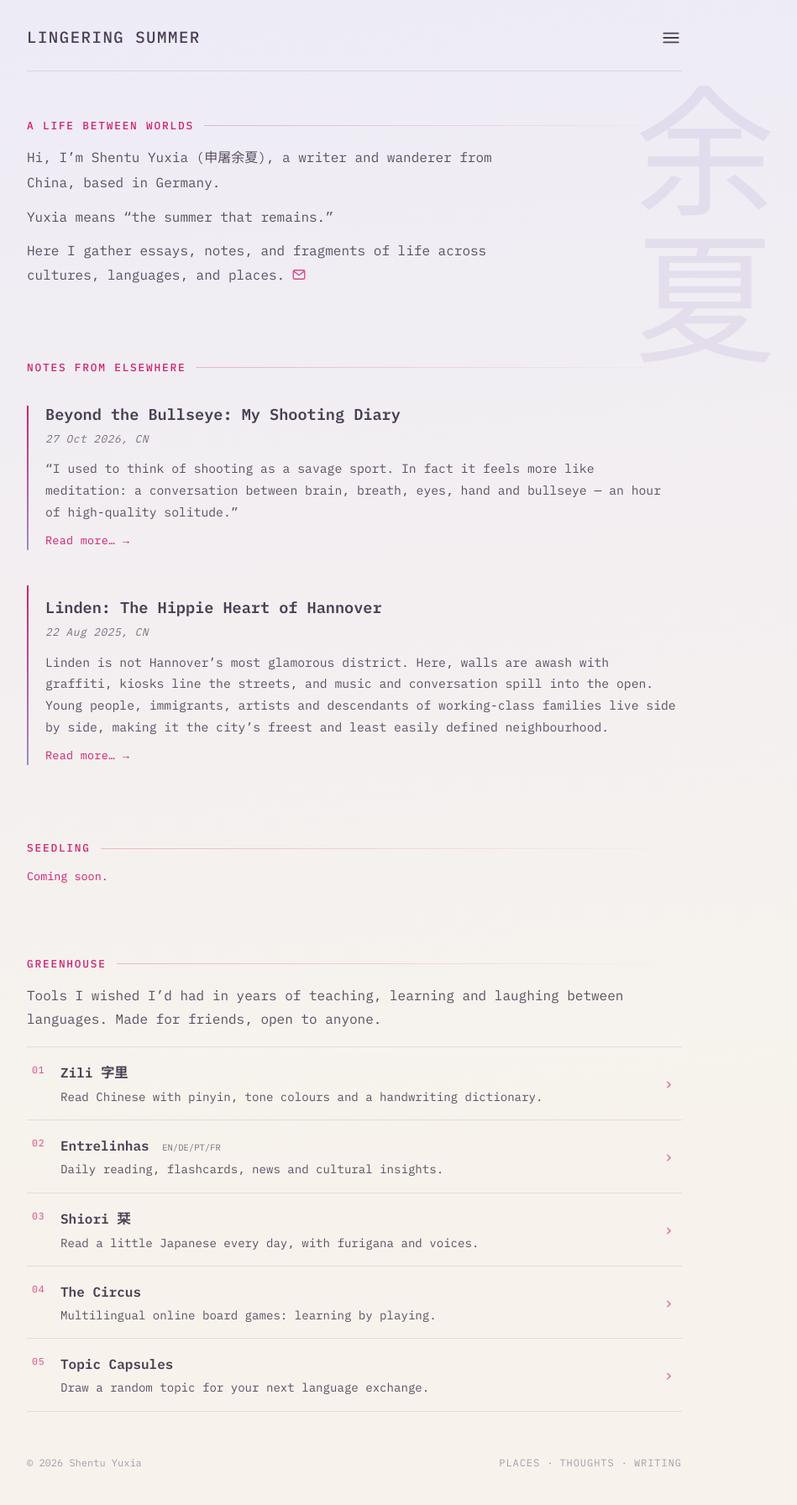
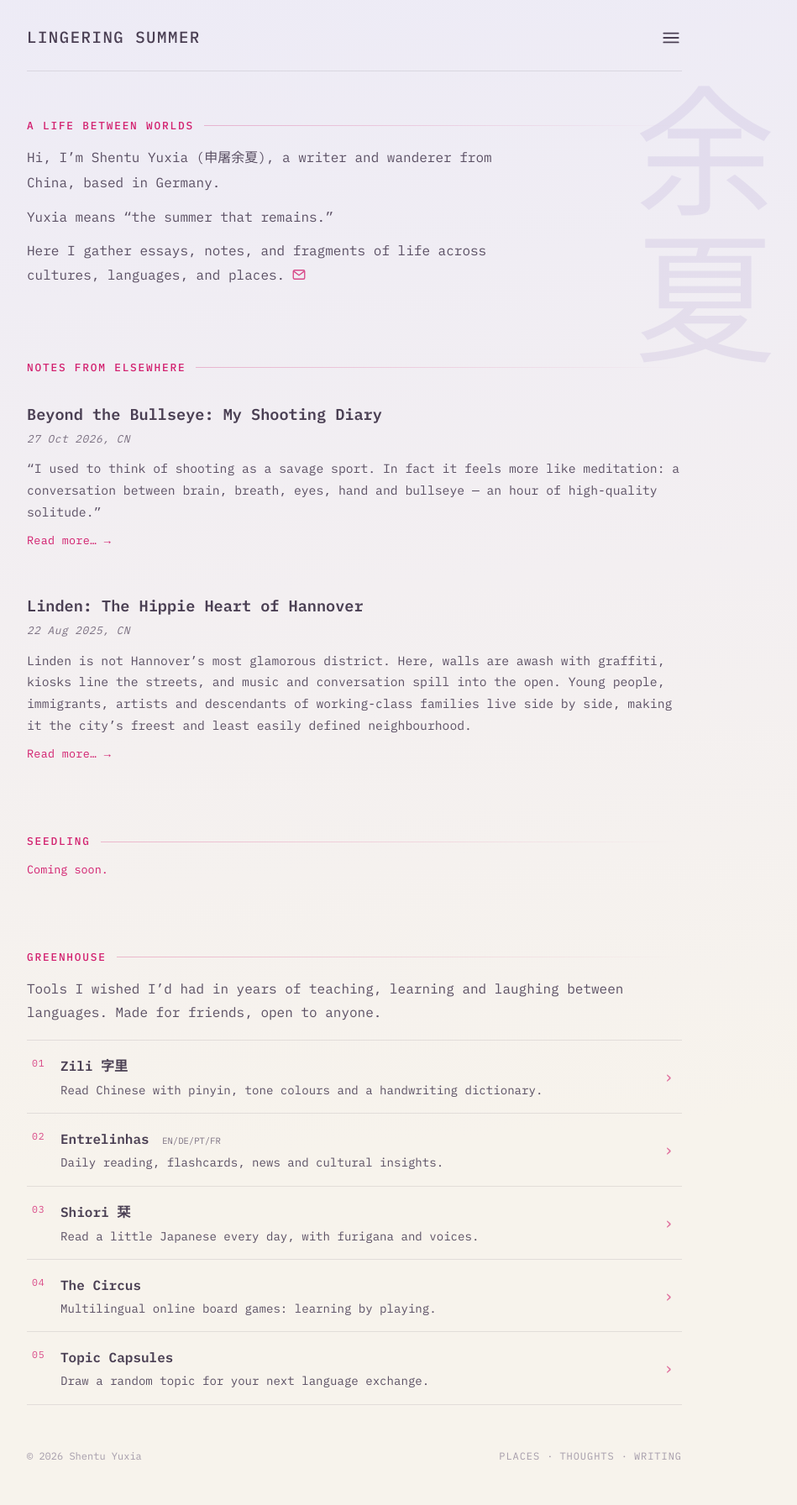
Before and after one commit to Shentuyuxia/lingersummer, a Jekyll site: the page built from index.html, in a window 1280 px wide. Shown: the whole page at 84% size, without its empty margins (218-1167 px from the left). Built offline with Jekyll 4.4.1, drawn with Linux system fonts in a browser that asks for light colours.

Commit message:
Homepage v2c: remove side bars on essays (draft)
Co-Authored-By: Claude Sonnet 5.5 <noreply@anthropic.com>
Claude-Session: https://claude.ai/code/session_015WS6KrdzTWWzbZ5CE5hxyi

```diff
--- a/index.html
+++ b/index.html
@@ -352,6 +352,11 @@ layout: null
   #greenhouse .row::before{left:6px;top:17px}
   #greenhouse .row:hover{background:rgba(var(--lav),.14)!important}
   @media (max-width:640px){ .essays .post{padding:2px 0 4px 16px!important} #greenhouse .row{padding:14px 6px 14px 34px!important} #greenhouse .row::before{left:4px;top:15px} }
+
+  /* ===== v2c: no side bars ===== */
+  .essays .post::before{display:none!important}
+  .essays .post{padding:0!important;margin-top:34px}
+  @media (max-width:640px){ .essays .post{padding:0!important} }
 </style>
 </head>
 <body>
```
